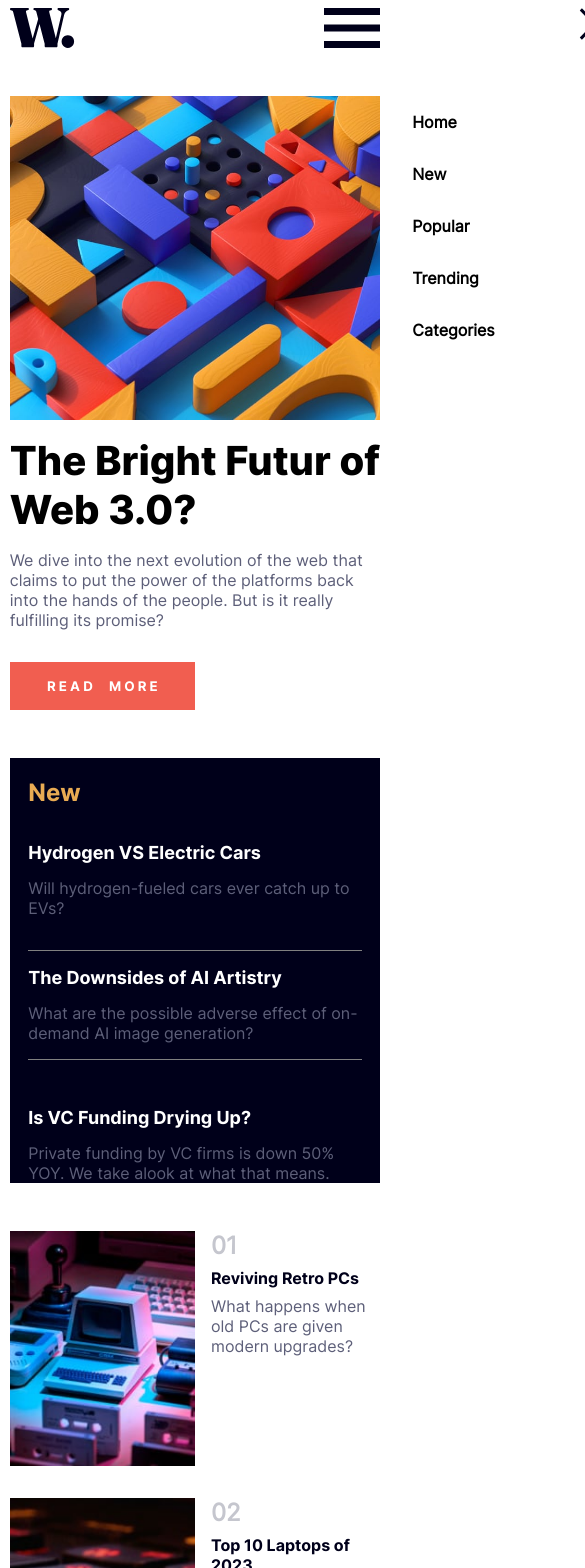
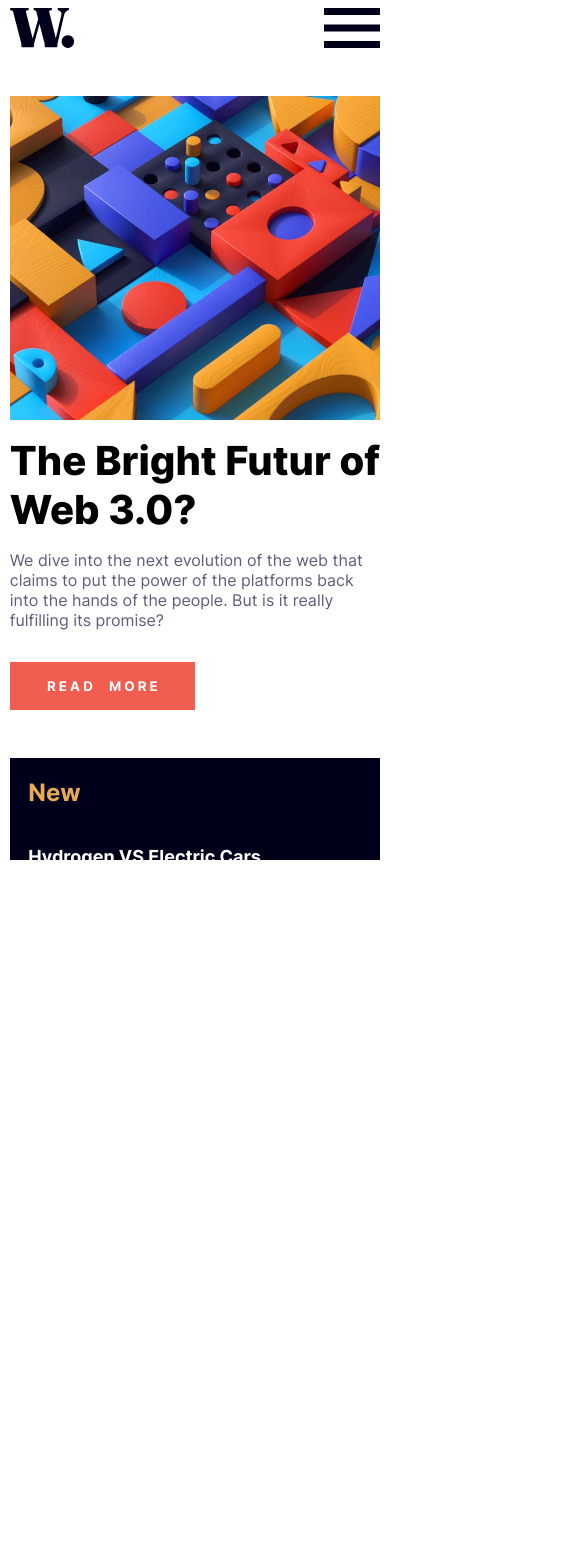
Before and after one commit to TahiryAllaoui/Homepage-component, a React (Vite) app: page / in a window 390 px wide. Shown: the top 1568 px of the page, 585 px wide, since content can reach past the window. After the commit the page ends 860 px from the top, so only its background shows below. Built offline with nearby package versions, Linux system fonts and the light colour scheme.

Commit message:
Finished

```diff
--- a/src/style/App.scss
+++ b/src/style/App.scss
@@ -20,7 +20,7 @@
   #root {
     padding: 0;
     margin: 0;
-    width: 100%;
+    width: 100svw;
     height: auto;
   }
 
--- a/src/style/Section.scss
+++ b/src/style/Section.scss
@@ -81,7 +81,7 @@
             display: flex;
             flex-direction: column;
             width: 90%;
-            height: 90%;
+            height: 100%;
 
             h2 {
                 color: $soft-orange;
@@ -91,7 +91,7 @@
             .link {
                 display: flex;
                 flex-direction: column;
-                justify-content: space-between;
+                justify-content: space-around;
                 height: 100%;
                 gap: 2rem;
 
@@ -163,7 +163,7 @@
 
         .side-section {
             width: 100%;
-            height: 100%
+            height: 28rem
         }
     }
 }
--- a/src/style/index.css
+++ b/src/style/index.css
@@ -33,15 +33,15 @@ body {
   :root {
     width: 100%;
     height: 100svh;
-    padding: 0;
-    margin: 0;
+    overflow-x: hidden;
   }
 
   body {
     width: 100%;
-    padding: 0;
+    padding: 0 0 1rem 0;
     margin: 0;
     height: 100svh;
+    overflow-x: hidden;
   }
 
 }
```
